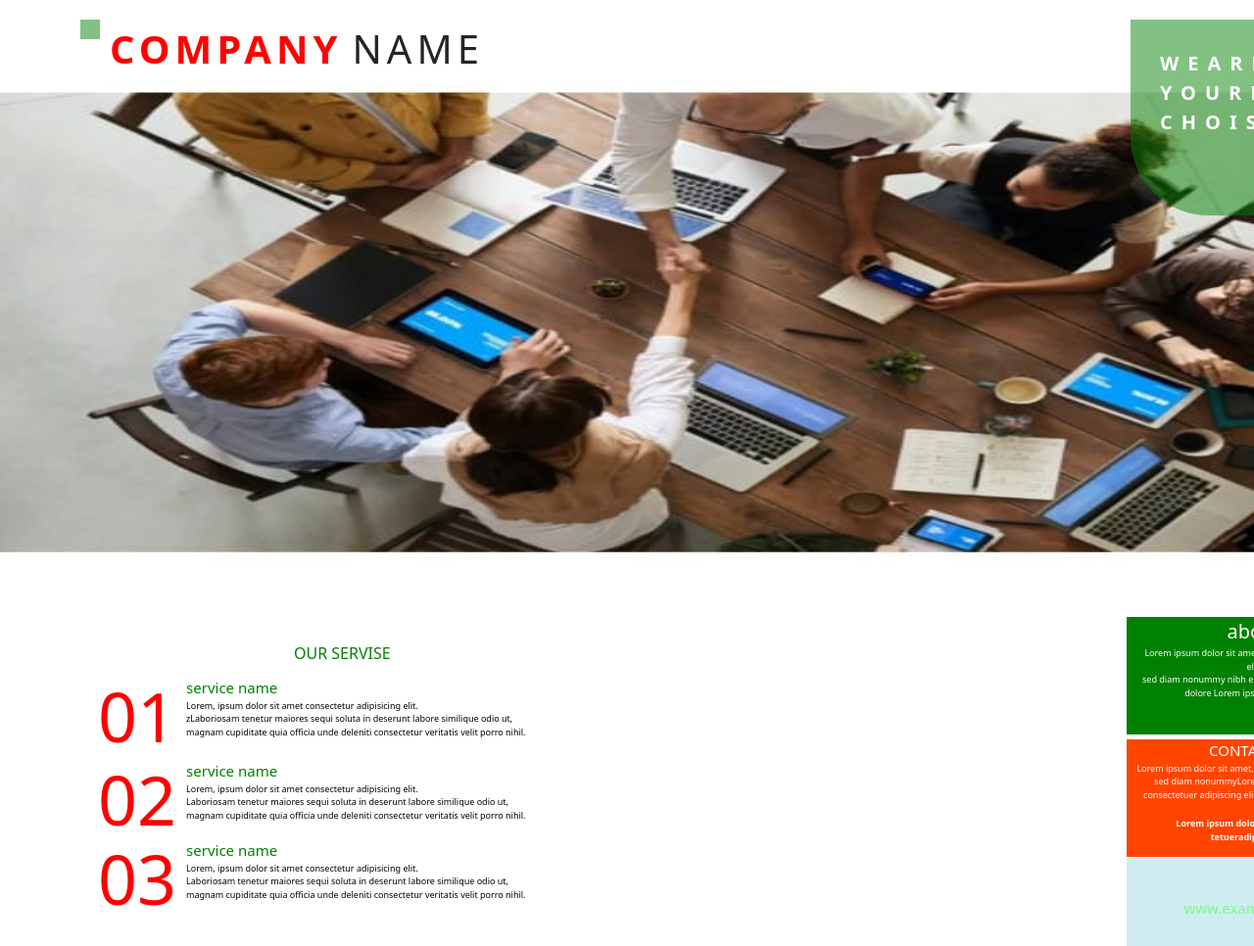
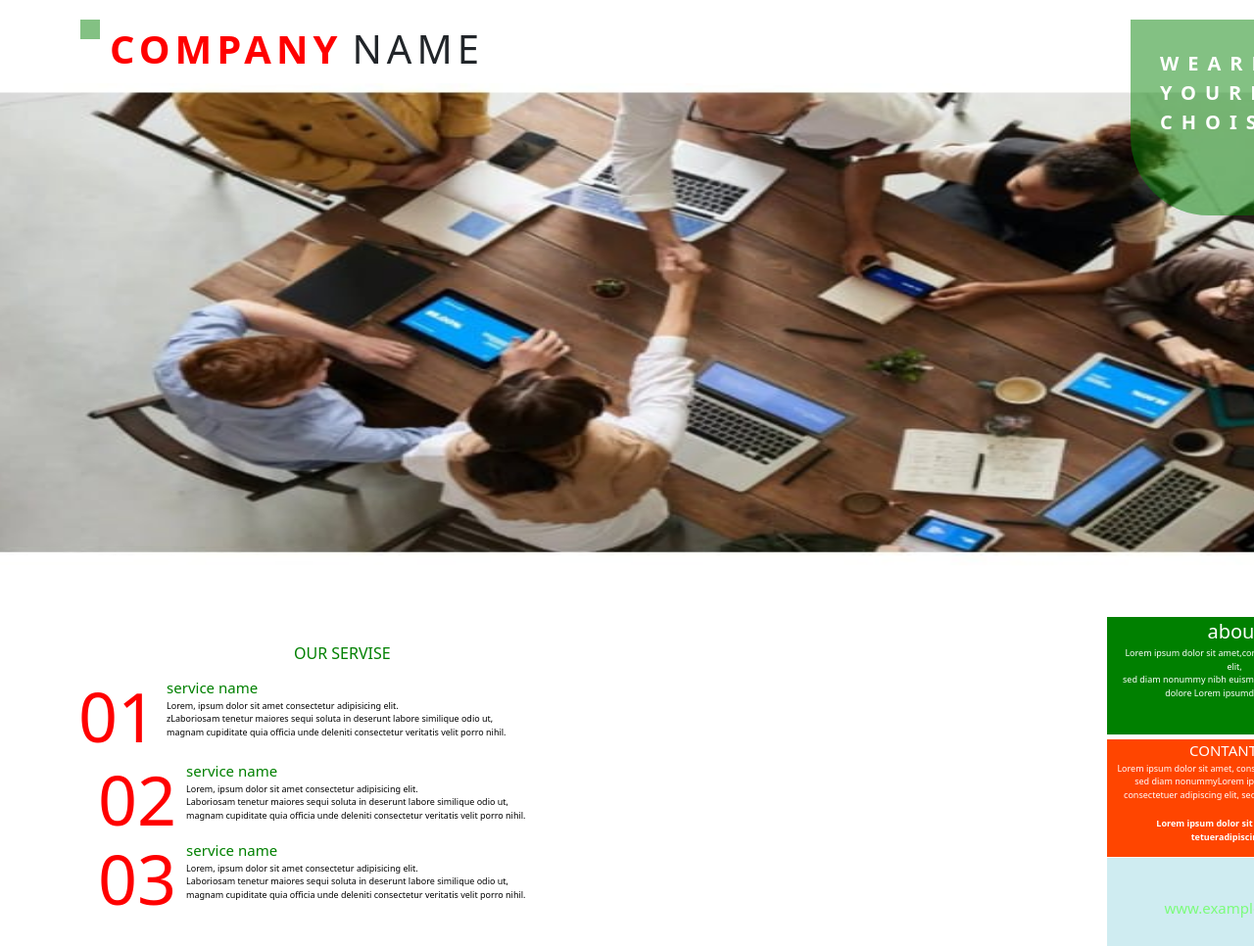
Before and after one commit to chirag16086/layout5, a plain HTML site: page index.html in a window 1280 px wide. Shown: the top 966 px of the page at 98% size. Drawn offline with nearby package versions, Linux system fonts and the light colour scheme.

Commit message:
Add files via upload

```diff
--- a/style.css
+++ b/style.css
@@ -58,7 +58,7 @@ margin-left: 10px;
 .footer_txt1{
     display: flex;
     color: red;
-    margin-left: 100px;
+    margin-left: 80px;
     font-size: 70px;
 }
 .footer_txt2{
@@ -119,7 +119,7 @@ margin-left: 10px;
     padding-left: 10px;
     color: white;
     margin-top: -100px;
-    margin-left: 960px;
+    margin-left: 940px;
 
 }
 .footer_right1 p{
@@ -160,6 +160,6 @@ margin-left: 10px;
     padding:40px;
     color: rgb(124, 252, 124);
     margin-top: -60px;
-    margin-left: 960px;
+    margin-left: 940px;
 
 }
```
